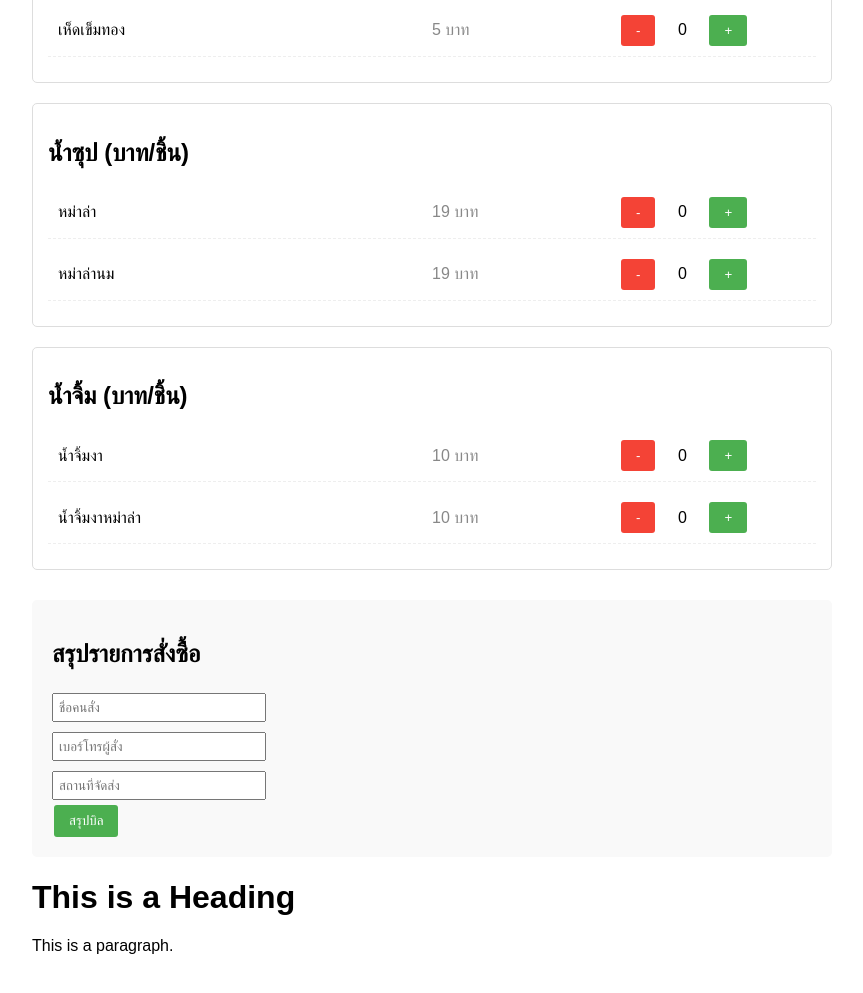
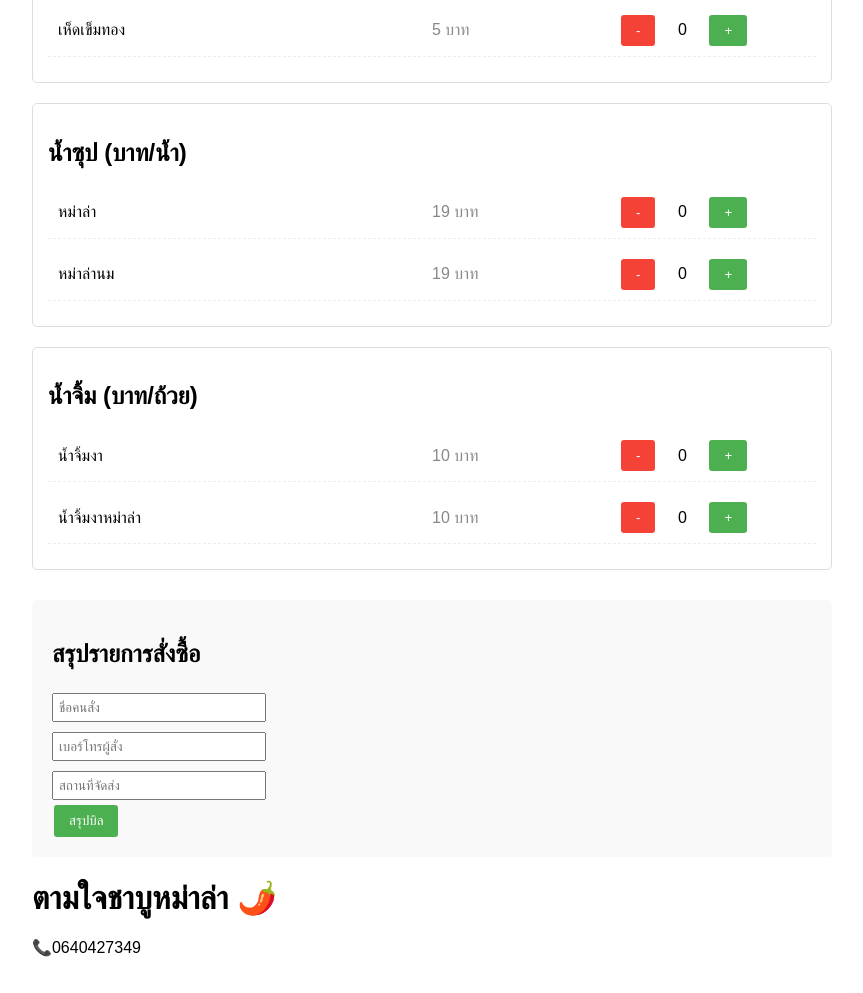
Before and after one commit to TuMCWN/Tamjai_Mala, a plain HTML site: page index.html in a window 1280 px wide. Shown: the part 800-1793 px from the top of the page, without its empty margins (208-1071 px from the left). Drawn offline with Linux system fonts and the light colour scheme.

Commit message:
index.html

```diff
--- a/index.html
+++ b/index.html
@@ -66,7 +66,7 @@
     </style>
 </head>
 <body>
-    <h1>ร้านหม่าล่า 🌶️</h1>
+    <h1>ตามใจชาบูหม่าล่า 🌶️</h1>
 
     <!-- เมนูเนื้อสัตว์ ผัก อื่นๆ -->
     <div class="menu-category">
@@ -76,13 +76,13 @@
 
     <!-- เมนูน้ำซุป -->
     <div class="menu-category">
-        <h2>น้ำซุป (บาท/ชิ้น)</h2>
+        <h2>น้ำซุป (บาท/น้ำ)</h2>
         <div id="soup-items"></div>
     </div>
 
     <!-- เมนูน้ำจิ้ม -->
     <div class="menu-category">
-        <h2>น้ำจิ้ม (บาท/ชิ้น)</h2>
+        <h2>น้ำจิ้ม (บาท/ถ้วย)</h2>
         <div id="dip-items"></div>
     </div>
 
@@ -186,8 +186,8 @@
 </head>
 <body>
 
-<h1>This is a Heading</h1>
-<p>This is a paragraph.</p>
+<h1>ตามใจชาบูหม่าล่า 🌶️</h1>
+<p>📞0640427349</p>
 
 </body>
 </html>
```
